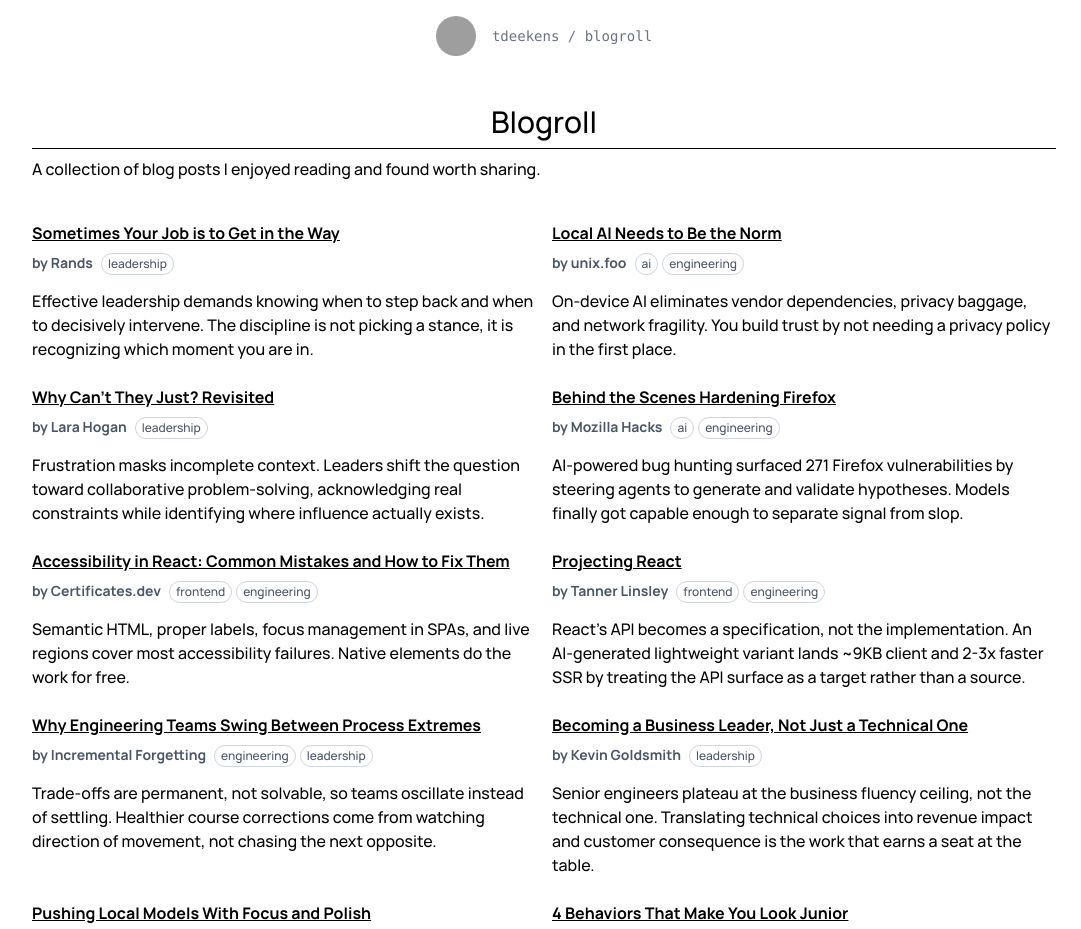
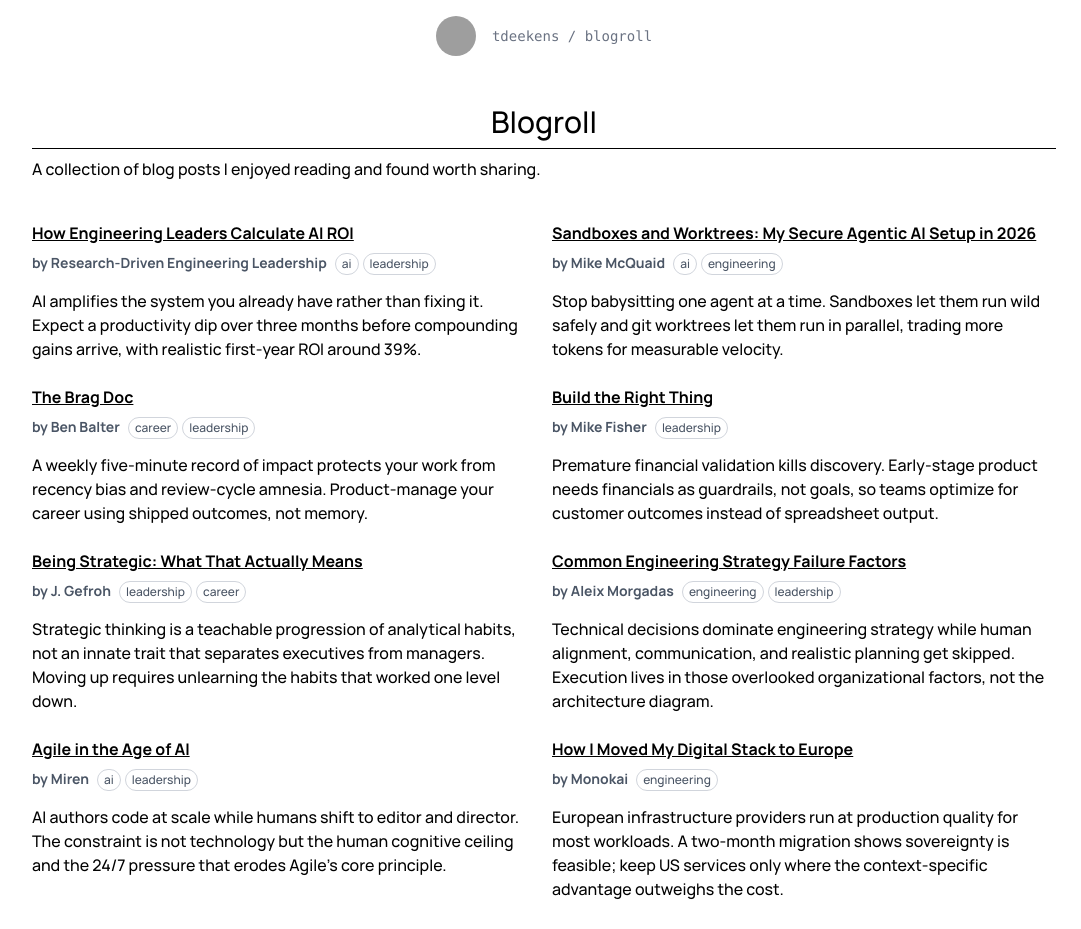
Before and after one commit to tdeekens/tdeekens.name, a Next.js app: page /blogroll in a window 1280 px wide. Shown: the top 929 px of the page, without its empty margins (96-1177 px from the left). Built offline with nearby package versions, Linux system fonts and the light colour scheme; grey boxes are pictures that could not be loaded.

Commit message:
feat: new blog posts

```diff
--- a/pages/blogroll.tsx
+++ b/pages/blogroll.tsx
@@ -17,6 +17,83 @@ const Blogroll = () => (
     </Text.Paragraph>
 
     <section className="grid gap-4 my-8 sm:grid-cols-1 md:grid-cols-2">
+      <BlogrollEntry
+        title="How Engineering Leaders Calculate AI ROI"
+        href="https://rdel.substack.com/p/rdel-141-how-can-engineering-leaders"
+        author="Research-Driven Engineering Leadership"
+        teaser="AI amplifies the system you already have rather than fixing it. Expect a productivity dip over three months before compounding gains arrive, with realistic first-year ROI around 39%."
+        tags={['ai', 'leadership']}
+      />
+      <BlogrollEntry
+        title="Sandboxes and Worktrees: My Secure Agentic AI Setup in 2026"
+        href="https://mikemcquaid.com/sandboxed-agent-worktrees-my-coding-and-ai-setup-in-2026/"
+        author="Mike McQuaid"
+        teaser="Stop babysitting one agent at a time. Sandboxes let them run wild safely and git worktrees let them run in parallel, trading more tokens for measurable velocity."
+        tags={['ai', 'engineering']}
+      />
+      <BlogrollEntry
+        title="The Brag Doc"
+        href="https://ben.balter.com/2026/04/27/the-brag-doc/"
+        author="Ben Balter"
+        teaser="A weekly five-minute record of impact protects your work from recency bias and review-cycle amnesia. Product-manage your career using shipped outcomes, not memory."
+        tags={['career', 'leadership']}
+      />
+      <BlogrollEntry
+        title="Build the Right Thing"
+        href="https://mikefisher.substack.com/p/build-the-right-thing"
+        author="Mike Fisher"
+        teaser="Premature financial validation kills discovery. Early-stage product needs financials as guardrails, not goals, so teams optimize for customer outcomes instead of spreadsheet output."
+        tags={['leadership']}
+      />
+      <BlogrollEntry
+        title="Being Strategic: What That Actually Means"
+        href="https://blog.jgefroh.com/p/being-strategic"
+        author="J. Gefroh"
+        teaser="Strategic thinking is a teachable progression of analytical habits, not an innate trait that separates executives from managers. Moving up requires unlearning the habits that worked one level down."
+        tags={['leadership', 'career']}
+      />
+      <BlogrollEntry
+        title="Common Engineering Strategy Failure Factors"
+        href="https://learnings.aleixmorgadas.dev/p/common-engineering-strategy-failure"
+        author="Aleix Morgadas"
+        teaser="Technical decisions dominate engineering strategy while human alignment, communication, and realistic planning get skipped. Execution lives in those overlooked organizational factors, not the architecture diagram."
+        tags={['engineering', 'leadership']}
+      />
+      <BlogrollEntry
+        title="Agile in the Age of AI"
+        href="https://miren.dev/blog/agile-in-the-age-of-ai/"
+        author="Miren"
+        teaser="AI authors code at scale while humans shift to editor and director. The constraint is not technology but the human cognitive ceiling and the 24/7 pressure that erodes Agile's core principle."
+        tags={['ai', 'leadership']}
+      />
+      <BlogrollEntry
+        title="How I Moved My Digital Stack to Europe"
+        href="https://monokai.com/articles/how-i-moved-my-digital-stack-to-europe/"
+        author="Monokai"
+        teaser="European infrastructure providers run at production quality for most workloads. A two-month migration shows sovereignty is feasible; keep US services only where the context-specific advantage outweighs the cost."
+        tags={['engineering']}
+      />
+      <BlogrollEntry
+        title="Open Source Resistance"
+        href="https://ossresistance.com/"
+        author="Open Source Resistance"
+        teaser="Maintainers should treat OSS work on company time as legitimate professional work, not a side hustle. A direct-action stance on balancing corporate value extraction with maintainer sustainability."
+        tags={['engineering']}
+      />
+      <BlogrollEntry
+        title="Why Senior Developers Fail to Communicate Their Expertise"
+        href="https://nair.sh/guides-and-opinions/communicating-your-expertise/why-senior-developers-fail-to-communicate-their-expertise"
+        author="Nair"
+        teaser="Seniors talk in complexity while the business talks in uncertainty. Reframing expertise as a solution to speed problems shifts seniors from objectors into editors of rapid AI-generated output."
+        tags={['leadership', 'career']}
+      />
+      <BlogrollEntry
+        title="You Need AI That Reduces Maintenance Costs"
+        href="https://www.jamesshore.com/v2/blog/2026/you-need-ai-that-reduces-your-maintenance-costs"
+        author="James Shore"
+        teaser="Productivity gains turn into permanent indenture if maintenance cost rises with output. Doubling code volume without halving its long-term cost leaves teams trapped under their own velocity."
+        tags={['ai', 'engineering']}
+      />
       <BlogrollEntry
         title="Sometimes Your Job is to Get in the Way"
         href="https://randsinrepose.com/archives/sometimes-your-job-is-to-get-in-the-way/"
```
